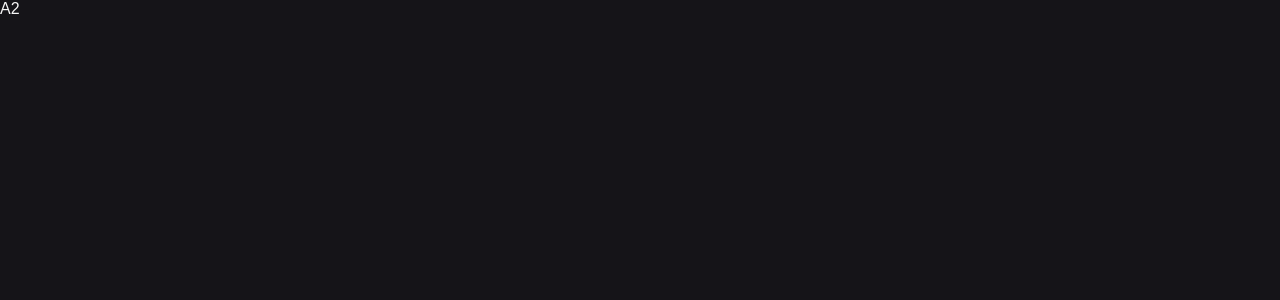
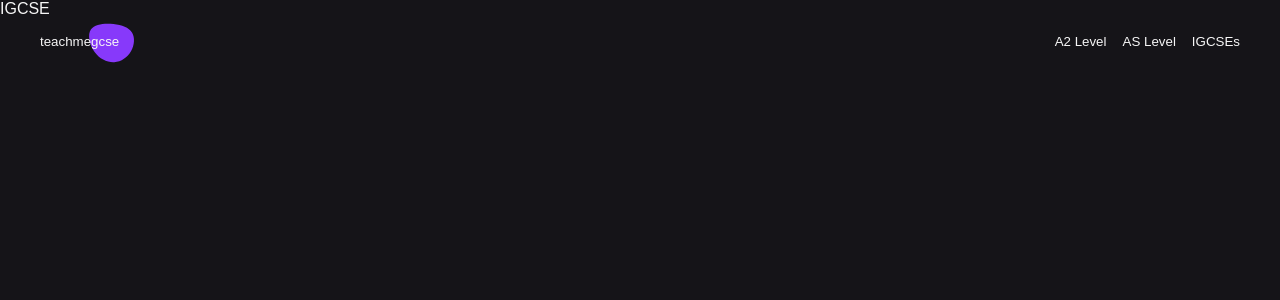
Before and after one commit to RamyHazem/teachmegcse, a React (Vite) app in the folder client/: page /a2 in a window 1280 px wide. Shown: the top 300 px of the page. Built offline with nearby package versions, Linux system fonts and the light colour scheme; a web font is replaced by a local one.

Commit message:
added react router for pages

```diff
--- a/client/pages/A2.jsx
+++ b/client/pages/A2.jsx
@@ -1,7 +1,13 @@
 import React from "react";
+import Navbar from "../src/components/Navbar";
 
 const A2 = () => {
-  return <div>A2</div>;
+  return (
+    <div>
+      <Navbar />
+      IGCSE
+    </div>
+  );
 };
 
 export default A2;
--- a/client/pages/AS.jsx
+++ b/client/pages/AS.jsx
@@ -1,7 +1,13 @@
 import React from "react";
+import Navbar from "../src/components/Navbar";
 
 const AS = () => {
-  return <div>AS</div>;
+  return (
+    <div>
+      <Navbar />
+      AS
+    </div>
+  );
 };
 
 export default AS;
--- a/client/pages/IGCSE.jsx
+++ b/client/pages/IGCSE.jsx
@@ -1,7 +1,13 @@
 import React from "react";
+import Navbar from "../src/components/Navbar";
 
 const IGCSE = () => {
-  return <div>IGCSE</div>;
+  return (
+    <div>
+      <Navbar />
+      IGCSE
+    </div>
+  );
 };
 
 export default IGCSE;
--- a/client/src/app.css
+++ b/client/src/app.css
@@ -34,7 +34,7 @@ nav button {
   cursor: pointer;
 }
 
-nav button:hover {
+.control-buttons button:hover {
   color: rgb(135, 57, 250);
 }
 
--- a/client/src/components/Navbar.jsx
+++ b/client/src/components/Navbar.jsx
@@ -14,6 +14,7 @@ const Navbar = () => {
 
   return (
     <nav className={`${offset > 0 ? `sticky` : ``}`}>
+      <Link to="/">
         <div className="logo">
           <svg viewBox="0 0 200 200" xmlns="http://www.w3.org/2000/svg">
             <path
@@ -22,10 +23,9 @@ const Navbar = () => {
               transform="translate(100 100)"
             />
           </svg>
-        <a href="">
           <button className="home-btn">teachmegcse</button>
-        </a>
         </div>
+      </Link>
       <div className="control-buttons">
         <Link to="/a2">
           <button>A2 Level</button>
```
Lines whose indentation alone changed are shown as unchanged.
